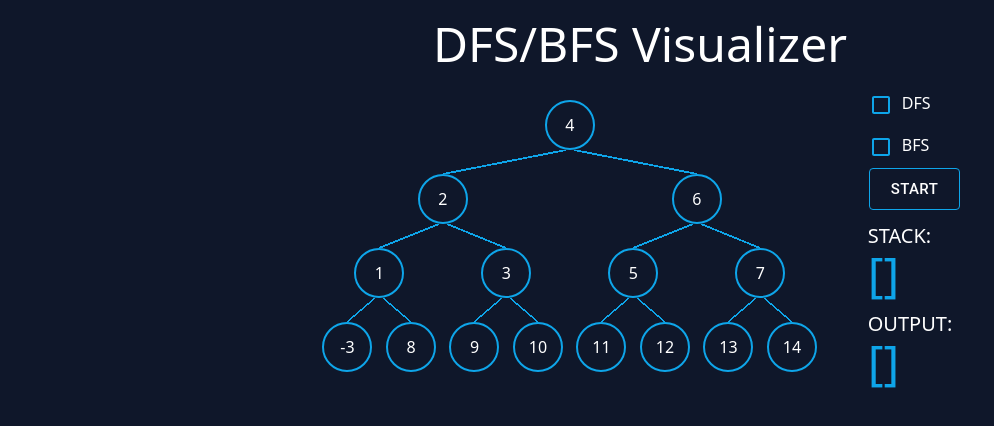
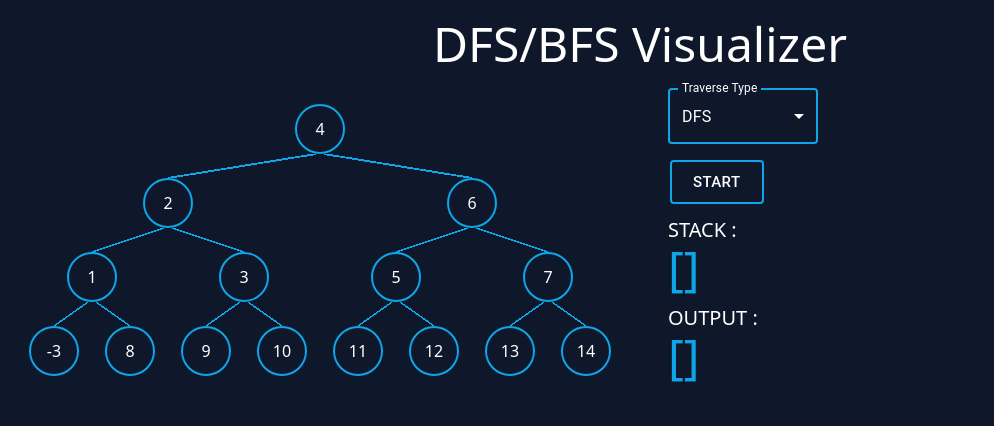
Before and after one commit to Ernestas-wq/dfs-bfs-visualizer, a React (Vite) app: page / in a window 1280 px wide. Shown: the top 426 px of the page, without its empty margins (0-994 px from the left). Built offline with nearby package versions, Linux system fonts and the light colour scheme.

Commit message:
added queue animations

```diff
--- a/src/App.tsx
+++ b/src/App.tsx
@@ -1,28 +1,35 @@
-import { dfs } from './helpers/helpers';
+import { dfs, bfs } from './helpers/helpers';
 import { tree } from './helpers/tree';
 import { TreeNodeComp } from './components/TreeNodeComp';
 import { useState } from 'react';
 import ControlPanel from './components/ControlPanel';
 import { AnimationType } from './types/AnimationType';
+import { TraverseType } from './types/TraverseType';
+import { Animation } from './types/Animation';
 
 function App() {
+  const [list, setList] = useState<number[]>([]);
   const [output, setOutput] = useState<number[]>([]);
-  const [stack, setStack] = useState<number[]>([]);
-  const animations = dfs(tree);
+  const [traverseType, setTraverseType] = useState<TraverseType>(
+    TraverseType.DFS
+  );
 
-  const handleStart = () => {
+  const stackAnimations = dfs(tree);
+  const queueAnimations = bfs(tree);
+
+  const handleAnimations = (animations: Animation[]) => {
     animations.forEach((animation) => {
       if (animation.animationType === AnimationType.PUSH) {
         setTimeout(() => {
-          setStack((prevStack) => [...prevStack, animation.value]);
+          setList((prevList) => [...prevList, animation.value]);
         }, animation.delay);
         return;
       }
 
       setTimeout(() => {
-        setStack((prevStack) => {
-          const newStack = [...prevStack];
-          newStack.pop();
+        setList((prevList) => {
+          const newStack = [...prevList];
+          AnimationType.DEQUE ? newStack.shift() : newStack.pop();
           return newStack;
         });
         setOutput((prevOutput) => [...prevOutput, animation.value]);
@@ -30,14 +37,27 @@ function App() {
     });
   };
 
+  const handleStart = () => {
+    setOutput([]);
+    handleAnimations(
+      traverseType === TraverseType.DFS ? stackAnimations : queueAnimations
+    );
+  };
+
   return (
     <div className='bg-slate-900 p-5 min-h-screen'>
       <h1 className='text-center text-white text-5xl'>DFS/BFS Visualizer</h1>
-      <article className='flex flex-col justify-center md:flex-row gap-5 mt-4'>
-        <div className='binary-tree col-span-2 md:col-span-1'>
+      <article className='flex flex-col justify-center md:flex-row gap-5 mt-5'>
+        <div className='binary-tree w-full col-span-2 md:col-span-1 md:w-1/2'>
           <TreeNodeComp node={tree} />
         </div>
-        <ControlPanel output={output} stack={stack} handleStart={handleStart} />
+        <ControlPanel
+          output={output}
+          list={list}
+          handleStart={handleStart}
+          traverseType={traverseType}
+          setTraverseType={setTraverseType}
+        />
       </article>
     </div>
   );
--- a/src/components/ControlPanel.tsx
+++ b/src/components/ControlPanel.tsx
@@ -1,70 +1,112 @@
-import Checkbox from '@mui/material/Checkbox';
 import Button from '@mui/material/Button';
+import { TraverseType } from '../types/TraverseType';
+import MenuItem from '@mui/material/MenuItem';
+import Select from '@mui/material/Select';
+import InputLabel from '@mui/material/InputLabel';
+import FormControl from '@mui/material/FormControl';
 
 type Props = {
   output: number[];
-  stack: number[];
+  list: number[];
   handleStart: () => void;
+  traverseType: TraverseType;
+  setTraverseType: (type: TraverseType) => void;
 };
 
-const ControlPanel = ({ output, stack, handleStart }: Props) => {
+const ControlPanel = ({
+  output,
+  list,
+  handleStart,
+  traverseType,
+  setTraverseType,
+}: Props) => {
+  const handleChange = (value: TraverseType) => {
+    setTraverseType(value);
+  };
+
   return (
-    <div className='ml-5'>
+    <div className='ml-5 w-full md:w-1/2'>
       <div className='text-white'>
-        <div>
-          <Checkbox
-            inputProps={{ 'aria-label': 'DFS' }}
+        <div className='ml-2'>
+          <FormControl sx={{ minWidth: 150 }} className='select-container'>
+            <InputLabel
+              id='demo-simple-select-autowidth-label'
               sx={{
-              color: '#0EA5E9',
-              '&.Mui-checked': {
+                color: '#fff',
+                '&.Mui-focused': {
                   color: '#0EA5E9',
                 },
               }}
-          />
-          DFS
-        </div>
-        <div>
-          <Checkbox
-            inputProps={{ 'aria-label': 'DFS' }}
+            >
+              Traverse Type
+            </InputLabel>
+
+            <Select
+              labelId='demo-simple-select-autowidth-label'
+              value={traverseType}
+              className='test'
+              label='TraverseType'
               sx={{
-              color: '#0EA5E9',
-              '&.Mui-checked': {
-                color: '#0EA5E9',
+                color: 'white',
+                '.MuiOutlinedInput-notchedOutline': {
+                  borderColor: '#0EA5E9',
+                },
+                '&.Mui-focused .MuiOutlinedInput-notchedOutline': {
+                  borderColor: '#0EA5E9',
+                },
+                '&:hover .MuiOutlinedInput-notchedOutline': {
+                  borderColor: '#0EA5E9',
+                },
+                '& .MuiOutlinedInput-notchedOutline': {
+                  borderColor: '#0EA5E9',
+                },
+                '.MuiSvgIcon-root ': {
+                  fill: 'white !important',
                 },
               }}
-          />
-          BFS
+              onChange={(e) => handleChange(e.target.value as TraverseType)}
+            >
+              <MenuItem value={TraverseType.DFS}>DFS</MenuItem>
+              <MenuItem value={TraverseType.BFS}>BFS</MenuItem>
+            </Select>
+          </FormControl>
         </div>
+        <div className='w-fit'>
           <Button
             variant='outlined'
             size='large'
+            disabled={!!!traverseType}
             sx={{
-            marginLeft: '9px',
-            border: '1px solid #0EA5E9',
+              border: '2px solid #0EA5E9',
+              margin: '16px 0 0 10px',
               color: '#fff',
               '&:hover': {
                 backgroundColor: '#0EA5E9',
+                border: '2px solid #fff',
               },
             }}
             onClick={() => handleStart()}
           >
             START
           </Button>
+        </div>
 
         <div className='mt-3 ml-2'>
-          <p className='text-xl'>STACK: </p>
+          <p className='text-xl'>
+            {traverseType === TraverseType.BFS ? 'QUEUE : ' : 'STACK : '}
+          </p>
           <div className='text-5xl text-sky-500'>
             [
-            {stack.map((val, i) => (
+            {list.map((val, i) => (
               <span key={i} className='text-4xl text-white'>
-                {val} {i !== output.length - 1 && ', '}
+                {val} {i !== list.length - 1 && ', '}
               </span>
             ))}
             ]
           </div>
         </div>
         <div className='mt-3 ml-2'>
-          <p className='text-xl'>OUTPUT: </p>
+          <p className='text-xl'>OUTPUT :</p>
           <div className='text-5xl text-sky-500'>
             [
             {output.map((val, i) => (
--- /dev/null
+++ b/src/constants.tsx
@@ -0,0 +1 @@
+export const ANIMATION_DELAY_MS = 1000;
--- a/src/helpers/helpers.tsx
+++ b/src/helpers/helpers.tsx
@@ -1,6 +1,7 @@
 import { AnimationType } from '../types/AnimationType';
 import { TreeNode } from '../types/TreeNode';
 import { Animation } from '../types/Animation';
+import { ANIMATION_DELAY_MS } from '../constants';
 
 export const dfs = (root: TreeNode | null): Animation[] => {
   const stack = [];
@@ -15,7 +16,7 @@ export const dfs = (root: TreeNode | null): Animation[] => {
         delay,
         animationType: AnimationType.PUSH,
       });
-      delay += 1000;
+      delay += ANIMATION_DELAY_MS;
       root = root.left;
     }
 
@@ -26,10 +27,43 @@ export const dfs = (root: TreeNode | null): Animation[] => {
       animationType: AnimationType.POP,
     });
 
-    delay += 1000;
+    delay += ANIMATION_DELAY_MS;
 
     root = root.right;
   }
 
   return animations;
 };
+
+export const bfs = (root: TreeNode): Animation[] => {
+  const q: TreeNode[] = [root];
+  const animations: Animation[] = [
+    { value: root.val, delay: 0, animationType: AnimationType.PUSH },
+  ];
+  let delay = 1000;
+
+  while (q.length) {
+    const curr = q.shift()!;
+    animations.push({
+      value: curr.val,
+      delay,
+      animationType: AnimationType.DEQUE,
+    });
+
+    delay += ANIMATION_DELAY_MS;
+    for (const node of [curr.left, curr.right]) {
+      if (node) {
+        animations.push({
+          value: node.val,
+          delay,
+          animationType: AnimationType.PUSH,
+        });
+        delay += ANIMATION_DELAY_MS;
+
+        q.push(node);
+      }
+    }
+  }
+
+  return animations;
+};
--- a/src/index.css
+++ b/src/index.css
@@ -1,10 +1,6 @@
 @tailwind base;
 @tailwind components;
 @tailwind utilities;
-
-.binary-tree {
-  /* width: 100%; */
-}
 
 .binary-tree div {
   display: grid;
@@ -56,6 +52,11 @@
   content: none;
 }
 
+.test fieldset {
+  border-color: #0ea5e9;
+  border-width: 2px;
+}
+
 @media (min-width: 768px) {
   .binary-tree {
     min-width: 500px;
--- a/src/types/AnimationType.tsx
+++ b/src/types/AnimationType.tsx
@@ -1,4 +1,5 @@
 export enum AnimationType {
   PUSH = 'push',
   POP = 'pop',
+  DEQUE = 'deque',
 }
--- /dev/null
+++ b/src/types/TraverseType.tsx
@@ -0,0 +1,4 @@
+export enum TraverseType {
+  DFS = 'dfs',
+  BFS = 'bfs',
+}
```
Lines whose indentation alone changed are shown as unchanged.
